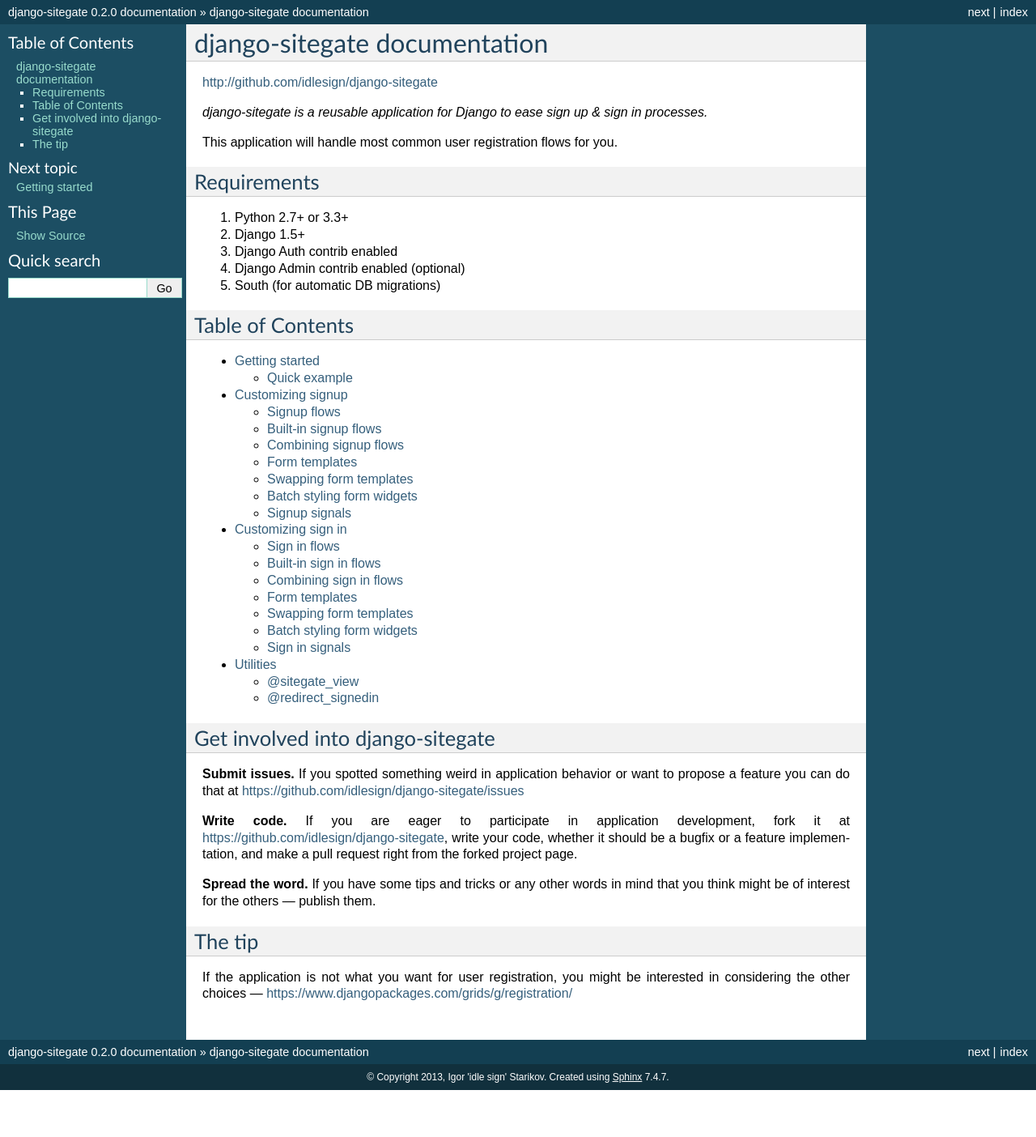
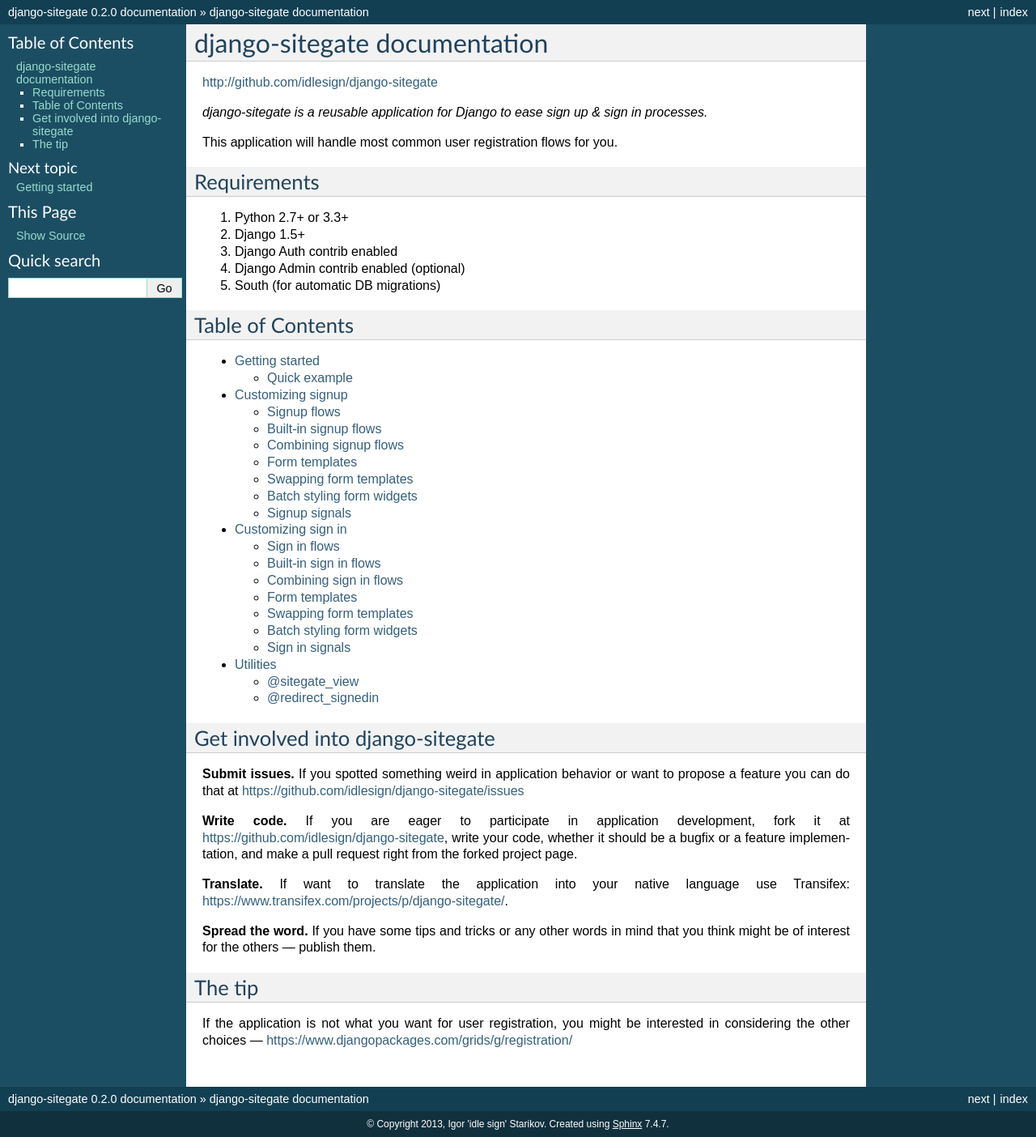
Before and after one commit to idlesign/django-sitegate, a Sphinx documentation site: the page built from docs/source/index.rst, in a window 1280 px wide. Shown: the whole page at 81% size. Built offline with Sphinx 7.4.7, drawn with Linux system fonts in a browser that asks for light colours; before the commit the page ends 1346 px from its top, so only the background shows below that.

Commit message:
Documentation updated.

```diff
--- a/docs/source/index.rst
+++ b/docs/source/index.rst
@@ -37,6 +37,8 @@
 
 **Write code.** If you are eager to participate in application development, fork it at https://github.com/idlesign/django-sitegate, write your code, whether it should be a bugfix or a feature implementation, and make a pull request right from the forked project page.
 
+**Translate.** If want to translate the application into your native language use Transifex: https://www.transifex.com/projects/p/django-sitegate/.
+
 **Spread the word.** If you have some tips and tricks or any other words in mind that you think might be of interest for the others — publish them.
 
 
```
